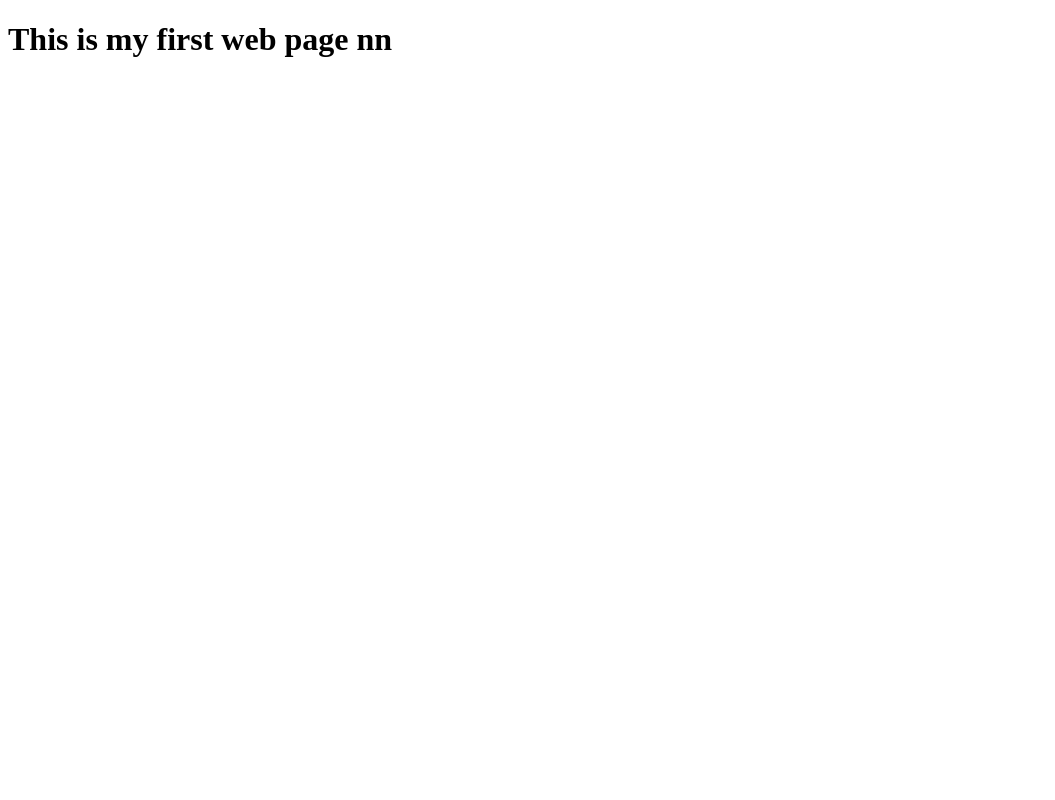
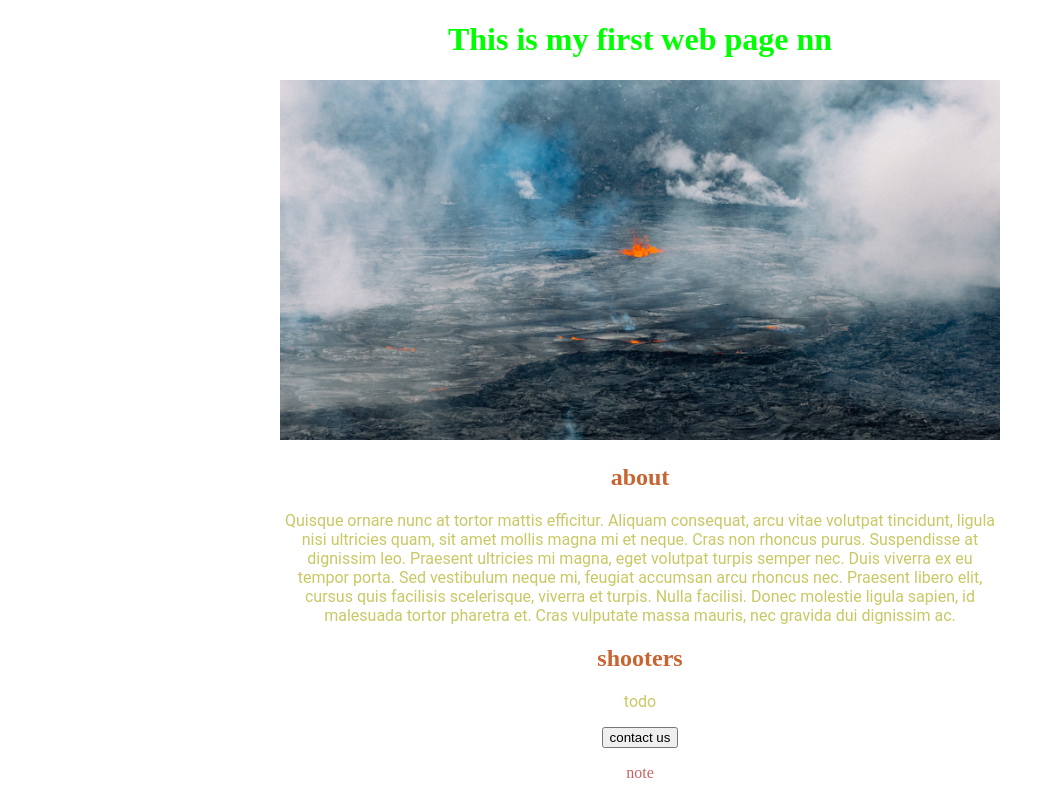
Before and after one commit to 2019RMc/explorers-target-website, a Flask app: page / in a window 1280 px wide. Shown: the whole page, without its empty margins (0-1055 px from the left). Run offline with Flask 3, Linux system fonts and the light colour scheme.

Commit message:
added html and css

```diff
--- a/templates/home.html
+++ b/templates/home.html
@@ -2,8 +2,57 @@
 <html>
   <head>
     <title>Explorers</title>
+    <style>
+      h1{
+         font-size=40px;
+      color:rgb(0,255,0);
+        text-align:center;
+      }
+      h2{
+         font-size=30px;
+      color:rgb(200,100,50);
+        text-align:center;
+      }
+      p{
+         font-size=10px;
+      color:rgb(200,100,100);
+        text-align:center;
+      }
+      .bodytext{
+        font-family: Roboto;
+         font-size=20px;
+      color:rgb(200,200,100);
+        text-align:center;
+      }
+     #banner{
+       width: 100%;
+       height: 360px;
+       object-fit: cover;
+     }
+      #container{
+        max-width:720px;
+        margin: 0 auto 0 auto;
+      }
+    </style>
   </head>
-<body>
-    <h1 >This is my first web page nn</h1>
-</body>
+  <body>
+    <div id="container">
+       <h1 >This is my first web page nn</h1>
+      <img id="banner" src="/static/1.jpg" >
+      <h2>about</h2>
+      <p class="bodytext">
+    Quisque ornare nunc at tortor mattis efficitur. Aliquam consequat, arcu vitae volutpat tincidunt, ligula nisi ultricies quam, sit amet mollis magna mi et neque. Cras non rhoncus purus. Suspendisse at dignissim leo. Praesent ultricies mi magna, eget volutpat turpis semper nec. Duis viverra ex eu tempor porta. Sed vestibulum neque mi, feugiat accumsan arcu rhoncus nec. Praesent libero elit, cursus quis facilisis scelerisque, viverra et turpis. Nulla facilisi. Donec molestie ligula sapien, id malesuada tortor pharetra et. Cras vulputate massa mauris, nec gravida dui dignissim ac.
+      </p>
+      <h2 >shooters</h2>
+      <p class="bodytext">
+    todo
+        </p>
+    <div style="text-align:center">
+      <button id="contactbutton">contact us</button>
+        <p>
+      note
+          </p>
+    </div>
+    </div>
+  </body>
 </html>
```
Also changed, not shown: README.md, static/1.jpg (added).
